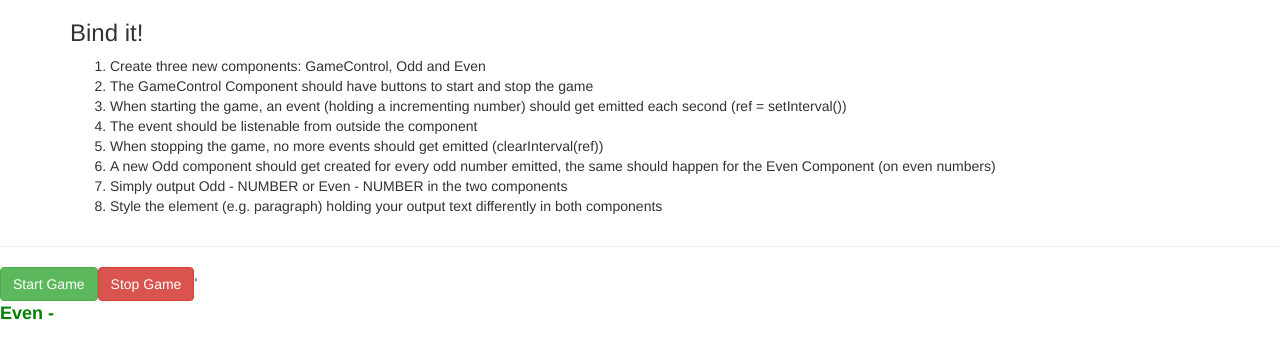
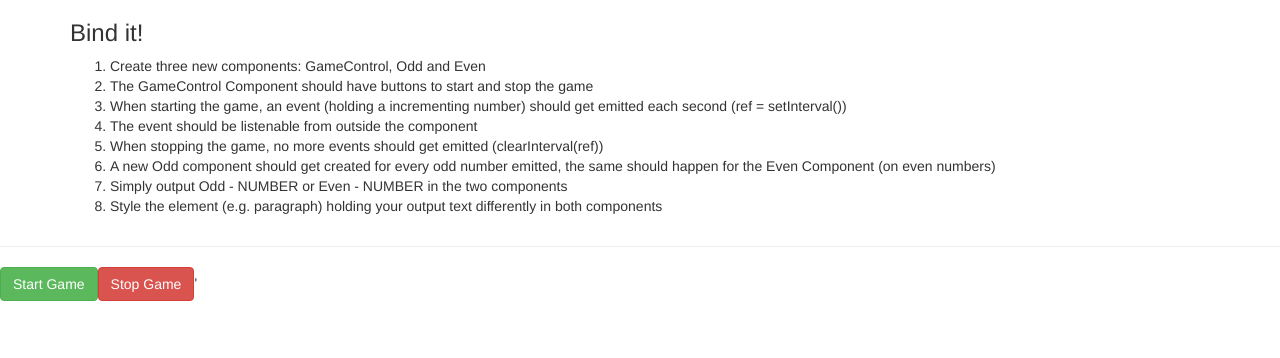
Before and after one commit to pbrandiezs/Udemy-Angular-The-Complete-Guide-2021-Assignment4, an Angular app: page / in a window 1280 px wide. Shown: the top 358 px of the page. Built offline with nearby package versions, Linux system fonts and the light colour scheme.

Commit message:
fix: Adjusted  to not display results before the game starts

```diff
--- a/src/app/app.component.html
+++ b/src/app/app.component.html
@@ -18,8 +18,8 @@
 <hr>
 <div>
   <app-game-control (gameEvent)='displayTheNumber($event)'></app-game-control>'
-  <app-odd *ngIf="theNumberFromGameControl % 2" [x] = theNumberFromGameControl></app-odd>
-  <app-even *ngIf="!(theNumberFromGameControl % 2)" [x] = theNumberFromGameControl></app-even>
+  <app-odd *ngIf="(theNumberFromGameControl % 2)" [x] = theNumberFromGameControl></app-odd>
+  <app-even *ngIf="(theNumberFromGameControl > 0) && !(theNumberFromGameControl % 2)" [x] = theNumberFromGameControl></app-even>
 
 
 
```
